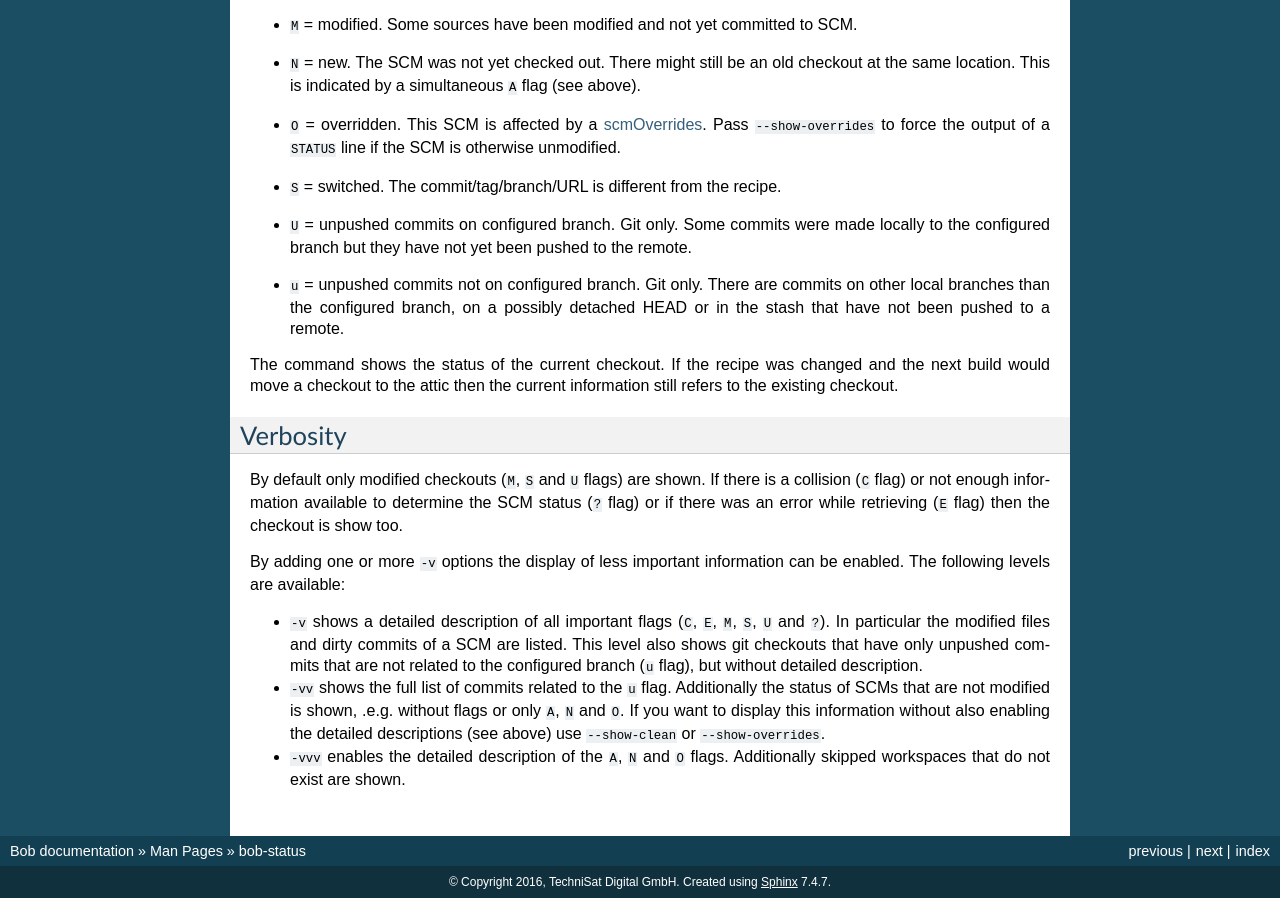
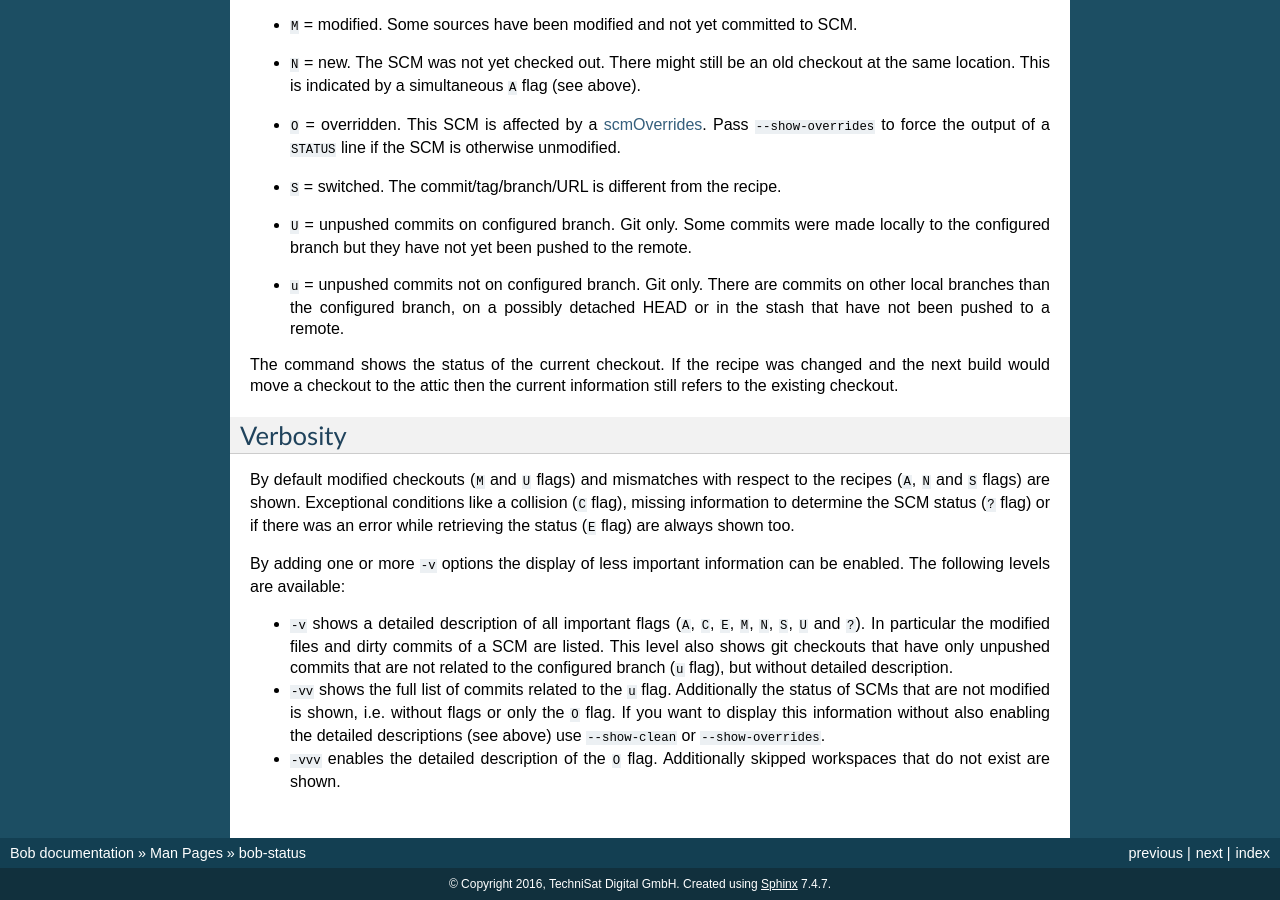
Before and after one commit to BobBuildTool/bob, a Sphinx documentation site: the page built from doc/manpages/bob-status.rst, in a window 1280 px wide and 900 px high, scrolled down 2018 px. Built offline with Sphinx 7.4.7, drawn with Linux system fonts in a browser that asks for light colours; formulas are drawn with MathJax 3; the version number could not be read and is left out.

Commit message:
doc: adjust bob-status severity description
The severity of the A and N flags was adjusted. Adapt the manpage
accordingly.

```diff
--- a/doc/manpages/bob-status.rst
+++ b/doc/manpages/bob-status.rst
@@ -133,23 +133,24 @@ refers to the existing checkout.
 Verbosity
 ---------
 
-By default only modified checkouts (``M``, ``S`` and ``U`` flags) are shown. If
-there is a collision (``C`` flag) or not enough information available to
-determine the SCM status (``?`` flag) or if there was an error while retrieving
-(``E`` flag) then the checkout is show too.
+By default modified checkouts (``M`` and ``U`` flags) and mismatches with
+respect to the recipes (``A``, ``N`` and ``S`` flags) are shown. Exceptional
+conditions like a collision (``C`` flag), missing information to determine the
+SCM status (``?`` flag) or if there was an error while retrieving the status
+(``E`` flag) are always shown too.
 
 By adding one or more ``-v`` options the display of less important information
 can be enabled. The following levels are available:
 
-- ``-v`` shows a detailed description of all important flags (``C``, ``E``,
-  ``M``, ``S``, ``U`` and ``?``). In particular the modified files and dirty
-  commits of a SCM are listed. This level also shows git checkouts that have
-  only unpushed commits that are not related to the configured branch (``u``
-  flag), but without detailed description.
+- ``-v`` shows a detailed description of all important flags (``A``, ``C``,
+  ``E``, ``M``, ``N``, ``S``, ``U`` and ``?``). In particular the modified
+  files and dirty commits of a SCM are listed. This level also shows git
+  checkouts that have only unpushed commits that are not related to the
+  configured branch (``u`` flag), but without detailed description.
 - ``-vv`` shows the full list of commits related to the ``u`` flag. Additionally
-  the status of SCMs that are not modified is shown, .e.g. without flags or only
-  ``A``, ``N`` and ``O``. If you want to display this information without
+  the status of SCMs that are not modified is shown, i.e. without flags or only
+  the ``O`` flag. If you want to display this information without
   also enabling the detailed descriptions (see above) use ``--show-clean`` or
   ``--show-overrides``.
-- ``-vvv`` enables the detailed description of the ``A``, ``N`` and ``O``
-  flags. Additionally skipped workspaces that do not exist are shown.
+- ``-vvv`` enables the detailed description of the ``O`` flag. Additionally
+  skipped workspaces that do not exist are shown.
```
